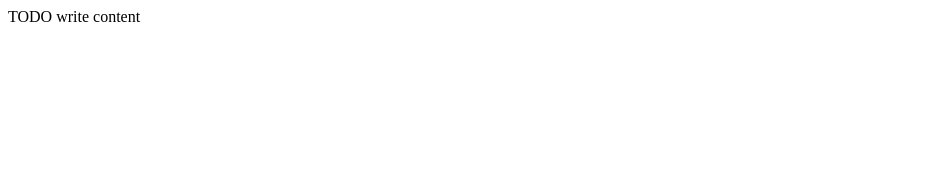
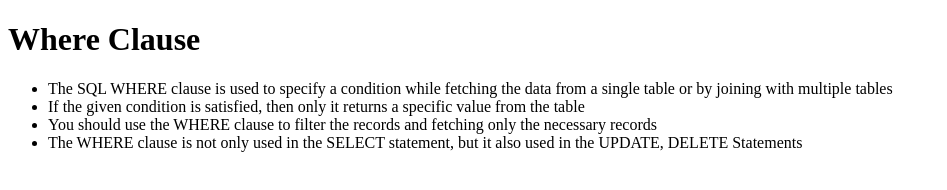
Before and after one commit to BOO1980/SQL-Overview, a website: page public_html/SQL-where-clause.html in a window 1280 px wide. Shown: the whole page, without its empty margins (0-947 px from the left). Drawn offline with Linux system fonts and the light colour scheme.

Commit message:
WHERE Clause

```diff
--- a/public_html/SQL-where-clause.html
+++ b/public_html/SQL-where-clause.html
@@ -6,11 +6,17 @@ and open the template in the editor.
 -->
 <html>
     <head>
-        <title>TODO supply a title</title>
+        <title>SQL Where Clause</title>
         <meta charset="UTF-8">
         <meta name="viewport" content="width=device-width, initial-scale=1.0">
     </head>
     <body>
-        <div>TODO write content</div>
+        <h1>Where Clause</h1>
+        <ul><li>The SQL WHERE clause is used to specify a condition while fetching the data from a single table or by joining with multiple tables</li>
+            <li>If the given condition is satisfied, then only it returns a specific value from the table</li>
+            <li>You should use the WHERE clause to filter the records and fetching only the necessary records</li>
+            <li>The WHERE clause is not only used in the SELECT statement, but it also used in the UPDATE, DELETE Statements</li>
+        </ul>
+
     </body>
 </html>
```
